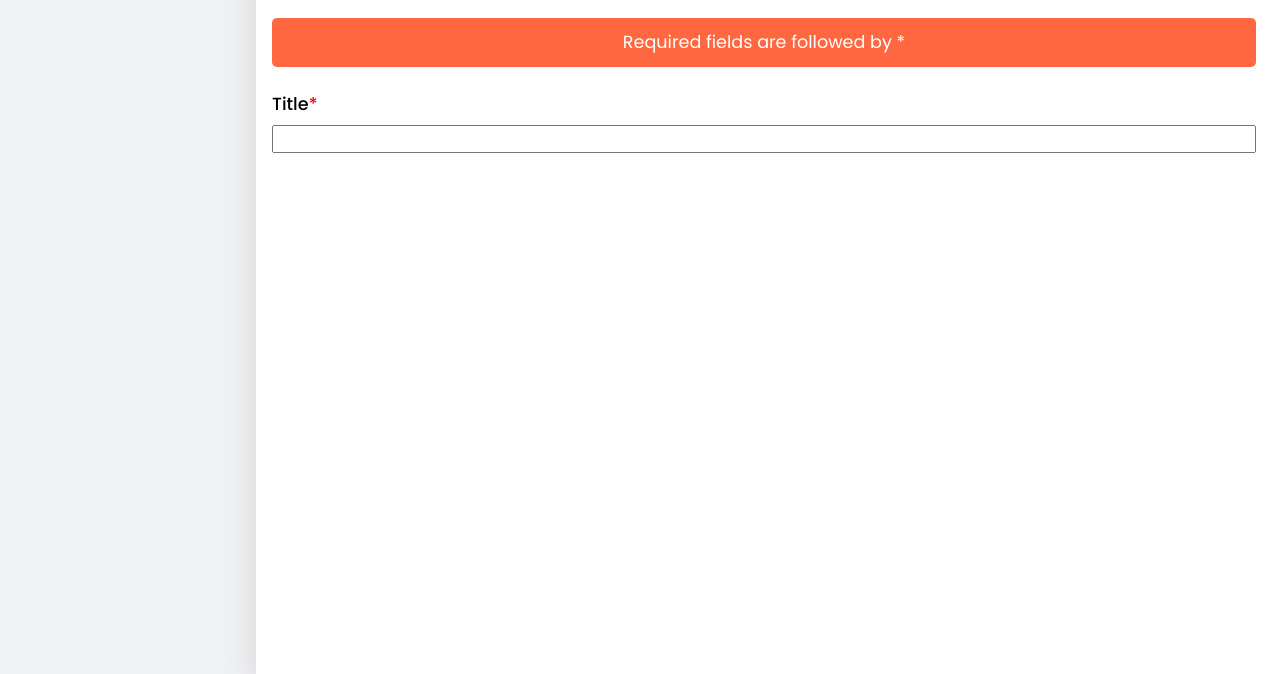
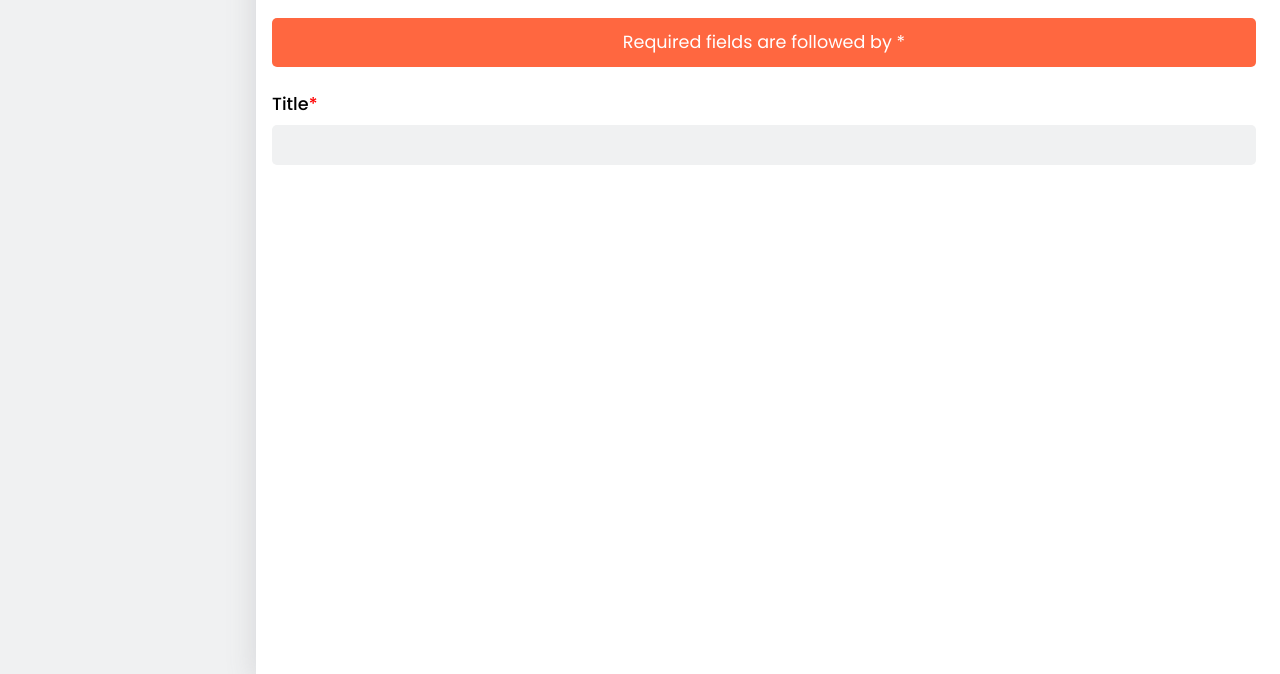
Before and after one commit to yorupy/library, a plain HTML site: page index.html in a window 1280 px wide. Shown: the part 126-800 px from the top of the page. Drawn offline with Linux system fonts and the light colour scheme.

Commit message:
Stylize field input

```diff
--- a/style.css
+++ b/style.css
@@ -349,3 +349,14 @@ form {
     content: "*";
     color: red;
 }
+
+.field input {
+    padding: 0.5rem;
+    background-color: #F0F1F2;
+    border: none;
+    border-radius: 5px;
+}
+
+.field input:focus {
+    outline-color: var(--mangadex-orange);
+}
```
